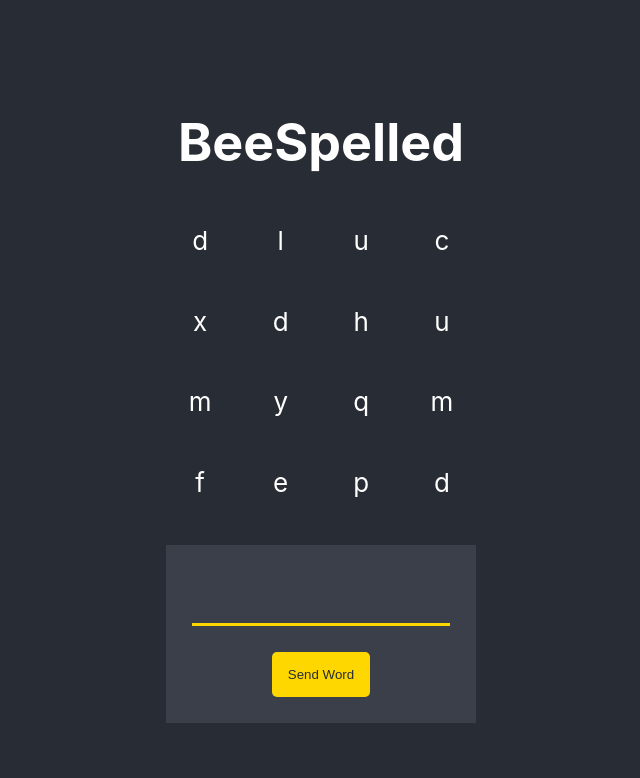
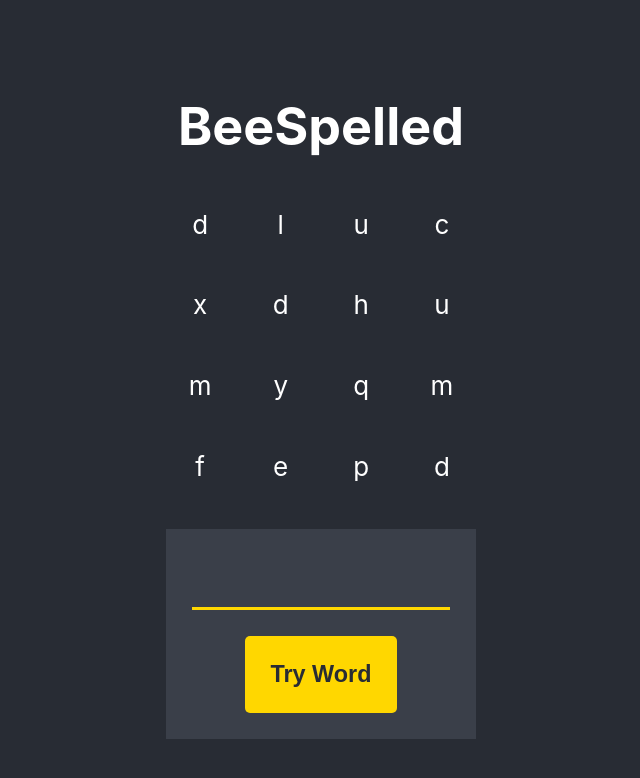
Before and after one commit to megvalcour/bee-spelled, a React (Create React App) app: page / in a window 1280 px wide. Shown: the top 778 px of the page, without its empty margins (319-959 px from the left). Built offline with nearby package versions, Linux system fonts and the light colour scheme.

Commit message:
Relabels, restyles button.

```diff
--- a/src/App.css
+++ b/src/App.css
@@ -78,6 +78,8 @@ button {
     border-radius: 5px;
     transition: all .3s;
     cursor: pointer;
+    font-size: .9em;
+    font-weight: 600;
 }
 
 button:hover {
--- a/src/components/WordGrid.js
+++ b/src/components/WordGrid.js
@@ -85,7 +85,7 @@ function WordGrid(props) {
                 </div>
                 <div className="word-and-button-group">
                     <p className="word">{lettersClicked.join("")}</p>
-                    <button onClick={() => submitWord(lettersClicked.join(""))}>Send Word</button>
+                    <button onClick={() => submitWord(lettersClicked.join(""))}>Try Word</button>
                 </div>
             </div>
             { listOfSuccessfulWords.length > 0 &&
```
